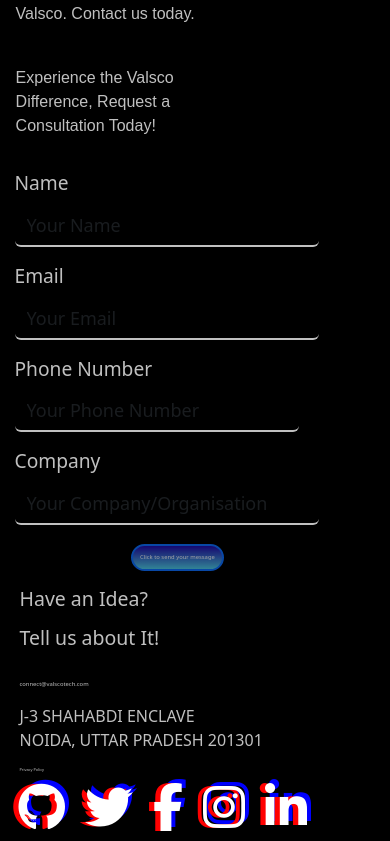
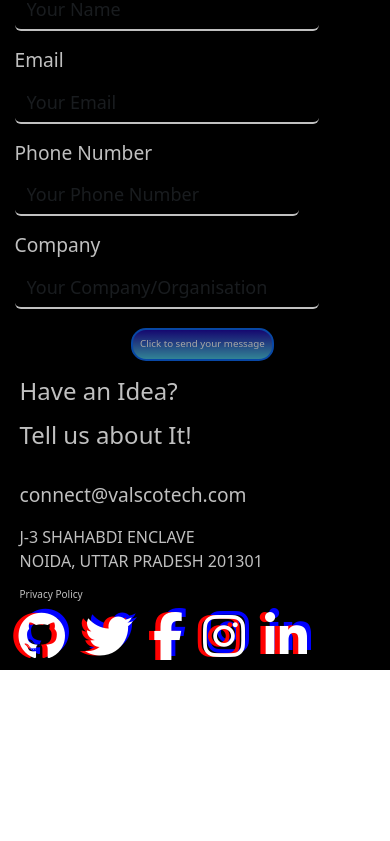
Before and after one commit to harshvardhanj733/ValscoWebsite, a React (Create React App) app in the folder valsco/: page / in a window 390 px wide. Shown: the part 6102-6943 px from the top of the page. After the commit the page ends 6772 px from the top, so only its background shows below. Built offline with nearby package versions, Linux system fonts and the light colour scheme; no server answers; the database is empty.

Commit message:
contact us changes corrected

```diff
--- a/valsco/src/components/Contact/Contact.css
+++ b/valsco/src/components/Contact/Contact.css
@@ -654,7 +654,28 @@ input:focus:invalid{
     margin-top: 10%;
   }
 }
-
+@media screen and (max-width: 769px){
+   .bottom .privacy p1{
+      font-size: larger;
+   }
+   #formSubmitButton{
+      font-size: 2.5vw;
+   }
+   .form .p-contact {
+      width: 85%;
+   }
+   .bottom #ide{
+    width: 50%;
+    font-size: x-large;
+   }
+   .bottom #tell{
+    width: 50%;
+    font-size: x-large;
+   }
+   .bottom .privacy p4{
+      font-size:x-small;
+   }
+}
 /* Additional media queries for further responsiveness */
 @media screen and (max-width: 576px) {
   /* .card-group {
```
